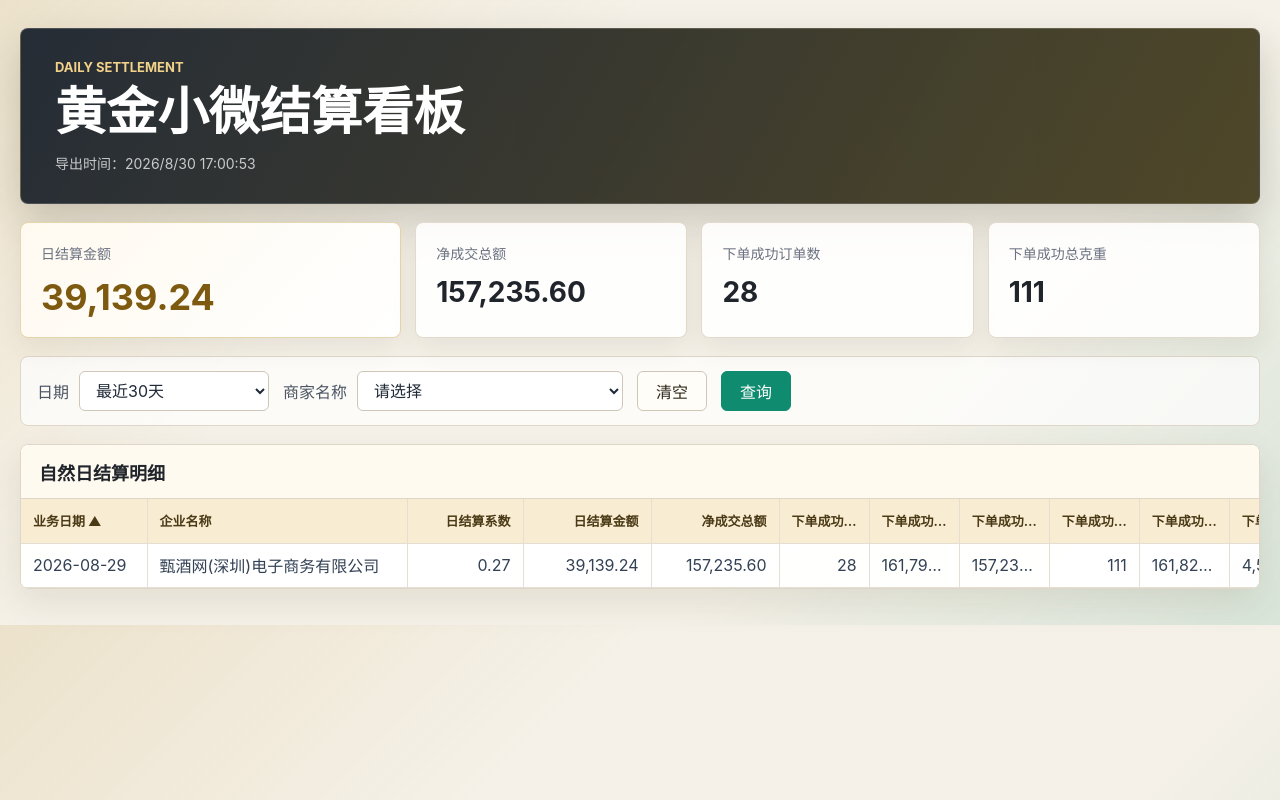
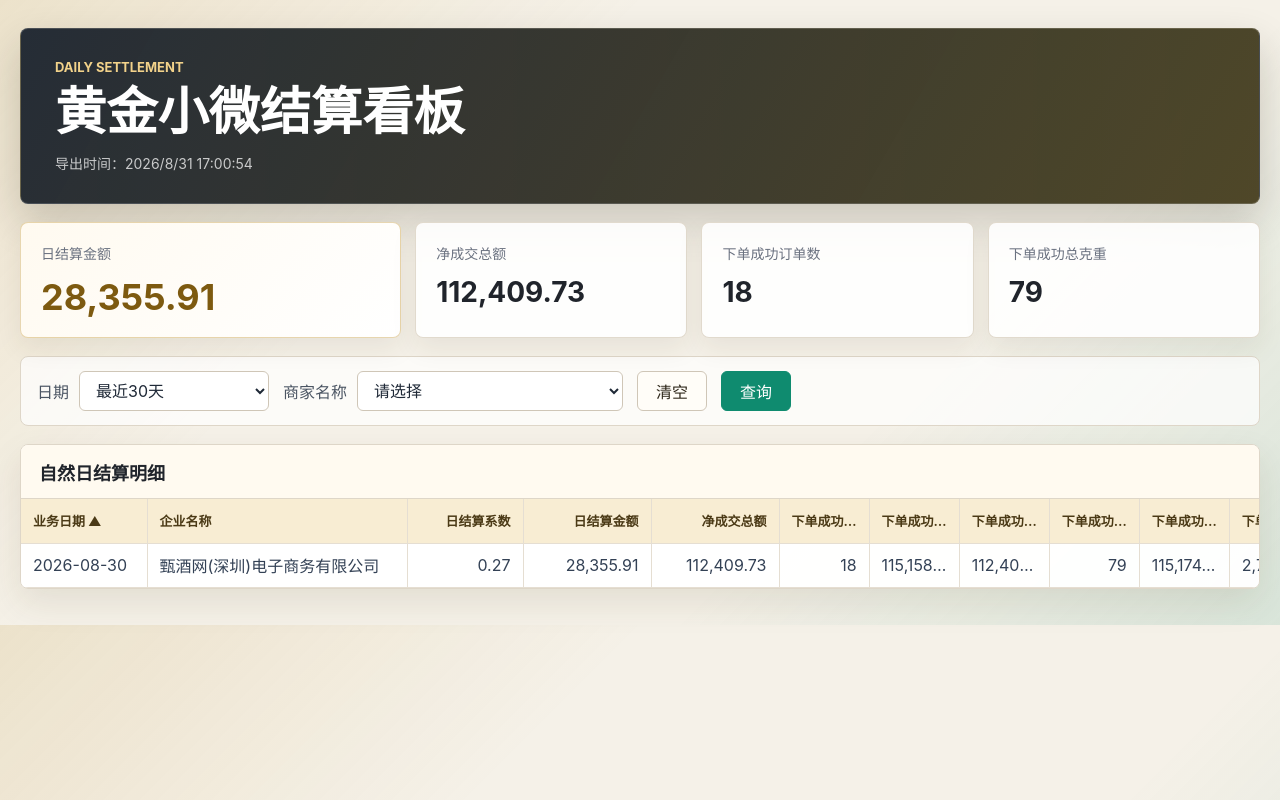
Before and after one commit to zhangzhangxin/settlement-dashboard, a website: page index.html in a window 1280 px wide. Drawn offline with Linux system fonts and the light colour scheme.

Commit message:
Update settlement dashboard public page

```diff
--- a/index.html
+++ b/index.html
@@ -363,21 +363,21 @@ th:nth-child(5) { width: 128px; }
       </section>
     </main>
     <script>window.__SETTLEMENT_DATA__ = {
-  "updatedAt": "2026-08-30T17:00:53.103Z",
+  "updatedAt": "2026-08-31T17:00:54.791Z",
   "source": "vdm_operation.selfmall_market_jiesuan:latest_partition",
   "rows": [
     {
-      "bus_date": "2026-08-29",
+      "bus_date": "2026-08-30",
       "company_name": "甄酒网(深圳)电子商务有限公司",
       "daily_settlement_ratio": 0.2701,
-      "daily_settle_amt": 39139.24,
-      "net_gmv": 157235.6,
-      "mall_pay_suc_order_cnt": 28,
-      "mall_pay_suc_sale_price_amt": 161798,
-      "mall_pay_suc_deal_price_amt": 157235.6,
-      "mall_pay_suc_specs": 111,
-      "mall_pay_suc_sku_price_amt": 161826.81,
-      "mall_pay_suc_coupon_amount": 4562.4,
+      "daily_settle_amt": 28355.91,
+      "net_gmv": 112409.73,
+      "mall_pay_suc_order_cnt": 18,
+      "mall_pay_suc_sale_price_amt": 115158,
+      "mall_pay_suc_deal_price_amt": 112409.73,
+      "mall_pay_suc_specs": 79,
+      "mall_pay_suc_sku_price_amt": 115174.04,
+      "mall_pay_suc_coupon_amount": 2748.27,
       "mall_afs_refunded_order_cnt": null,
       "mall_afs_refunded_sale_price_amt": null,
       "mall_afs_refunded_deal_price_amt": null,
@@ -392,14 +392,14 @@ th:nth-child(5) { width: 128px; }
       "mall_afs_returned_refunded_coupon_amount": null,
       "mall_afs_schd_refund_interest_cnt": null,
       "mall_afs_schd_refund_interest_amt": null,
-      "ds": "20260829"
+      "ds": "20260830"
     }
   ],
   "totals": {
-    "daily_settle_amt": 39139.24,
-    "net_gmv": 157235.6,
-    "mall_pay_suc_order_cnt": 28,
-    "mall_pay_suc_specs": 111
+    "daily_settle_amt": 28355.91,
+    "net_gmv": 112409.73,
+    "mall_pay_suc_order_cnt": 18,
+    "mall_pay_suc_specs": 79
   }
 };</script>
 <script>
```
Also changed, not shown: pages/index.html (+15 -15 lines).
